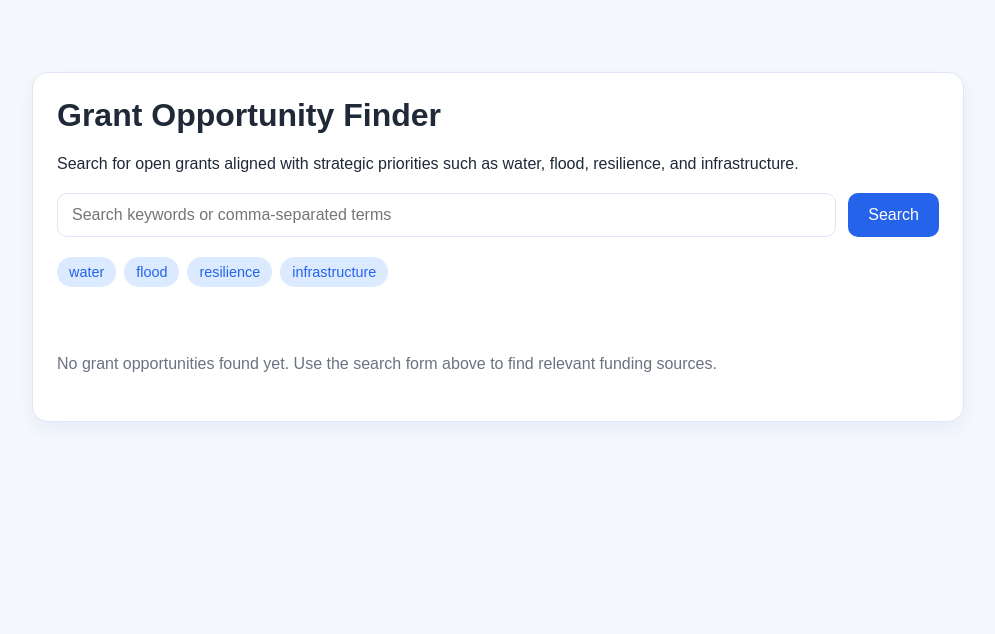
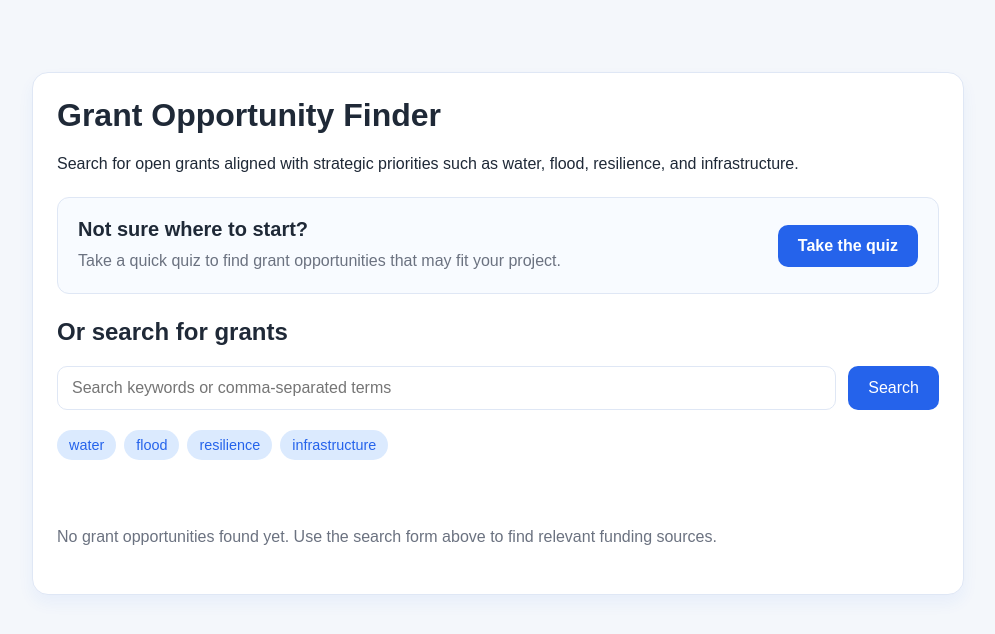
Before and after one commit to anvithaghanta-cell/solveathon26, a Flask app: page / in a window 1280 px wide. Shown: the top 634 px of the page, without its empty margins (142-1137 px from the left). Run offline with Flask 3, Linux system fonts and the light colour scheme.

Commit message:
Add grant finder quiz
Co-authored-by: Copilot <223556219+Copilot@users.noreply.github.com>

```diff
--- a/app.py
+++ b/app.py
@@ -8,8 +8,6 @@ app = Flask(__name__)
 
 GRANTS_SEARCH_URL = "https://api.grants.gov/v1/api/search2"
 
-# Replace these with 3-5 priorities drawn from your selected NC agency's
-# strategic plan. Keep a note of the plan section/page for your presentation.
 AGENCY_PRIORITIES = [
     "water",
     "flood",
@@ -31,7 +29,7 @@ def normalize_opportunity(raw: dict[str, Any]) -> dict[str, Any]:
     }
 
 
-def find_opportunities(keyword: str):
+def find_opportunities(keyword: str) -> list[dict[str, Any]]:
     response = requests.post(
         GRANTS_SEARCH_URL,
         json={
@@ -52,9 +50,31 @@ def find_opportunities(keyword: str):
     return [normalize_opportunity(item) for item in hits if item]
 
 
+def find_opportunities_for_terms(terms: list[str]) -> list[dict[str, Any]]:
+    """Search each term and combine results without duplicate opportunities."""
+    seen_ids = set()
+    results = []
+
+    for term in terms:
+        for item in find_opportunities(term):
+            if item["id"] not in seen_ids:
+                seen_ids.add(item["id"])
+                results.append(item)
+
+            if len(results) >= 20:
+                return results
+
+    return results
+
+
 @app.get("/")
 def index():
-    return render_template("index.html", priorities=AGENCY_PRIORITIES, query="", results=[])
+    return render_template(
+        "index.html",
+        priorities=AGENCY_PRIORITIES,
+        query="",
+        results=[],
+    )
 
 
 @app.post("/search")
@@ -67,28 +87,68 @@ def search():
     if not query_terms:
         query_terms = list(AGENCY_PRIORITIES)
 
-    seen_ids = set()
-    results = []
-    for term in query_terms:
-        for item in find_opportunities(term):
-            if item["id"] not in seen_ids:
-                seen_ids.add(item["id"])
-                results.append(item)
+    results = find_opportunities_for_terms(query_terms)
 
     return render_template(
         "index.html",
         priorities=AGENCY_PRIORITIES,
         query=raw_query,
-        results=results[:20],
+        results=results,
+    )
+
+
+@app.route("/quiz", methods=["GET", "POST"])
+def quiz():
+    if request.method == "GET":
+        return render_template(
+            "quiz.html",
+            priorities=AGENCY_PRIORITIES,
+            error=None,
+        )
+
+    focus = request.form.get("focus", "").strip().lower()
+    raw_keywords = request.form.get("keywords", "").strip()
+
+    if focus not in AGENCY_PRIORITIES:
+        return render_template(
+            "quiz.html",
+            priorities=AGENCY_PRIORITIES,
+            error="Please choose a project focus area.",
+        )
+
+    # Search for the selected focus and any extra project keywords.
+    terms = [focus]
+    terms.extend(
+        term.strip()
+        for term in raw_keywords.split(",")
+        if term.strip()
+    )
+
+    results = find_opportunities_for_terms(terms)
+
+    return render_template(
+        "index.html",
+        priorities=AGENCY_PRIORITIES,
+        query=", ".join(terms),
+        results=results,
     )
 
 
 @app.get("/api/search")
 def api_search():
-    keyword = request.args.get("keyword", "").strip() or ", ".join(AGENCY_PRIORITIES)
-    results = find_opportunities(keyword)
-    return jsonify({"results": results[:20]})
+    keyword = request.args.get("keyword", "").strip()
+    terms = [term.strip() for term in keyword.split(",") if term.strip()]
+
+    if not terms:
+        terms = list(AGENCY_PRIORITIES)
+
+    results = find_opportunities_for_terms(terms)
+    return jsonify({"results": results})
 
 
 if __name__ == "__main__":
-    app.run(debug=True, host="0.0.0.0", port=int(os.getenv("PORT", "5000")))
+    app.run(
+        debug=True,
+        host="0.0.0.0",
+        port=int(os.getenv("PORT", "5000")),
+    )
--- a/templates/index.html
+++ b/templates/index.html
@@ -14,18 +14,24 @@
         --accent-soft: #dbeafe;
         --border: #dfe7f5;
       }
-      * { box-sizing: border-box; }
+
+      * {
+        box-sizing: border-box;
+      }
+
       body {
         margin: 0;
         background: var(--bg);
         color: var(--ink);
         font-family: Arial, sans-serif;
       }
+
       main {
         max-width: 980px;
         margin: 48px auto;
         padding: 24px;
       }
+
       .panel {
         background: var(--panel);
         border: 1px solid var(--border);
@@ -33,15 +39,57 @@
         box-shadow: 0 8px 16px rgba(37, 99, 235, 0.06);
         padding: 24px;
       }
+
       h1 {
         margin-top: 0;
       }
+
+      .quiz-card {
+        display: flex;
+        align-items: center;
+        justify-content: space-between;
+        gap: 20px;
+        flex-wrap: wrap;
+        margin: 24px 0;
+        padding: 20px;
+        border: 1px solid var(--border);
+        border-radius: 12px;
+        background: #f8fbff;
+      }
+
+      .quiz-card h2 {
+        margin: 0 0 8px;
+        font-size: 1.25rem;
+      }
+
+      .quiz-card p {
+        margin: 0;
+        color: var(--muted);
+        line-height: 1.5;
+      }
+
+      .quiz-button {
+        display: inline-block;
+        flex-shrink: 0;
+        padding: 12px 20px;
+        border-radius: 10px;
+        background: var(--accent);
+        color: white;
+        font-weight: 600;
+        text-decoration: none;
+      }
+
+      .quiz-button:hover {
+        background: #1d4ed8;
+      }
+
       form {
         display: flex;
         gap: 12px;
         flex-wrap: wrap;
         margin: 20px 0;
       }
+
       input {
         flex: 1 1 260px;
         padding: 12px 14px;
@@ -49,6 +97,7 @@
         border-radius: 10px;
         font-size: 1rem;
       }
+
       button {
         border: none;
         border-radius: 10px;
@@ -58,12 +107,14 @@
         padding: 12px 20px;
         font-size: 1rem;
       }
+
       .tags {
         display: flex;
         flex-wrap: wrap;
         gap: 8px;
         margin: 16px 0;
       }
+
       .tag {
         display: inline-block;
         background: var(--accent-soft);
@@ -72,45 +123,66 @@
         padding: 7px 12px;
         font-size: 0.9rem;
       }
+
       .results {
         display: grid;
         gap: 18px;
         margin-top: 28px;
       }
+
       .result {
         border: 1px solid var(--border);
         border-radius: 12px;
         padding: 18px;
         background: #fafcff;
       }
+
       .result h3 {
         margin: 0 0 8px;
       }
+
       .meta {
         color: var(--muted);
         margin-bottom: 10px;
         font-size: 0.95rem;
       }
+
       .summary {
         margin: 0 0 12px;
         line-height: 1.5;
       }
+
       .result a {
         color: var(--accent);
         font-weight: 600;
         text-decoration: none;
       }
+
       .empty {
         color: var(--muted);
         padding: 24px 0 8px;
       }
     </style>
   </head>
+
   <body>
     <main>
       <div class="panel">
         <h1>Grant Opportunity Finder</h1>
-        <p>Search for open grants aligned with strategic priorities such as water, flood, resilience, and infrastructure.</p>
+        <p>
+          Search for open grants aligned with strategic priorities such as
+          water, flood, resilience, and infrastructure.
+        </p>
+
+        <section class="quiz-card">
+          <div>
+            <h2>Not sure where to start?</h2>
+            <p>Take a quick quiz to find grant opportunities that may fit your project.</p>
+          </div>
+          <a class="quiz-button" href="{{ url_for('quiz') }}">Take the quiz</a>
+        </section>
+
+        <h2>Or search for grants</h2>
 
         <form method="post" action="{{ url_for('search') }}">
           <input
@@ -142,16 +214,23 @@
                     <span> · Close date: {{ entry.close_date }}</span>
                   {% endif %}
                 </div>
+
                 {% if entry.summary %}
                   <p class="summary">{{ entry.summary }}</p>
                 {% endif %}
+
                 {% if entry.url %}
-                  <a href="{{ entry.url }}" target="_blank" rel="noreferrer">View opportunity</a>
+                  <a href="{{ entry.url }}" target="_blank" rel="noreferrer">
+                    View opportunity
+                  </a>
                 {% endif %}
               </article>
             {% endfor %}
           {% else %}
-            <p class="empty">No grant opportunities found yet. Use the search form above to find relevant funding sources.</p>
+            <p class="empty">
+              No grant opportunities found yet. Use the search form above to
+              find relevant funding sources.
+            </p>
           {% endif %}
         </div>
       </div>
```
Also changed, not shown: templates/quiz.html (added, +13 -0 lines).
